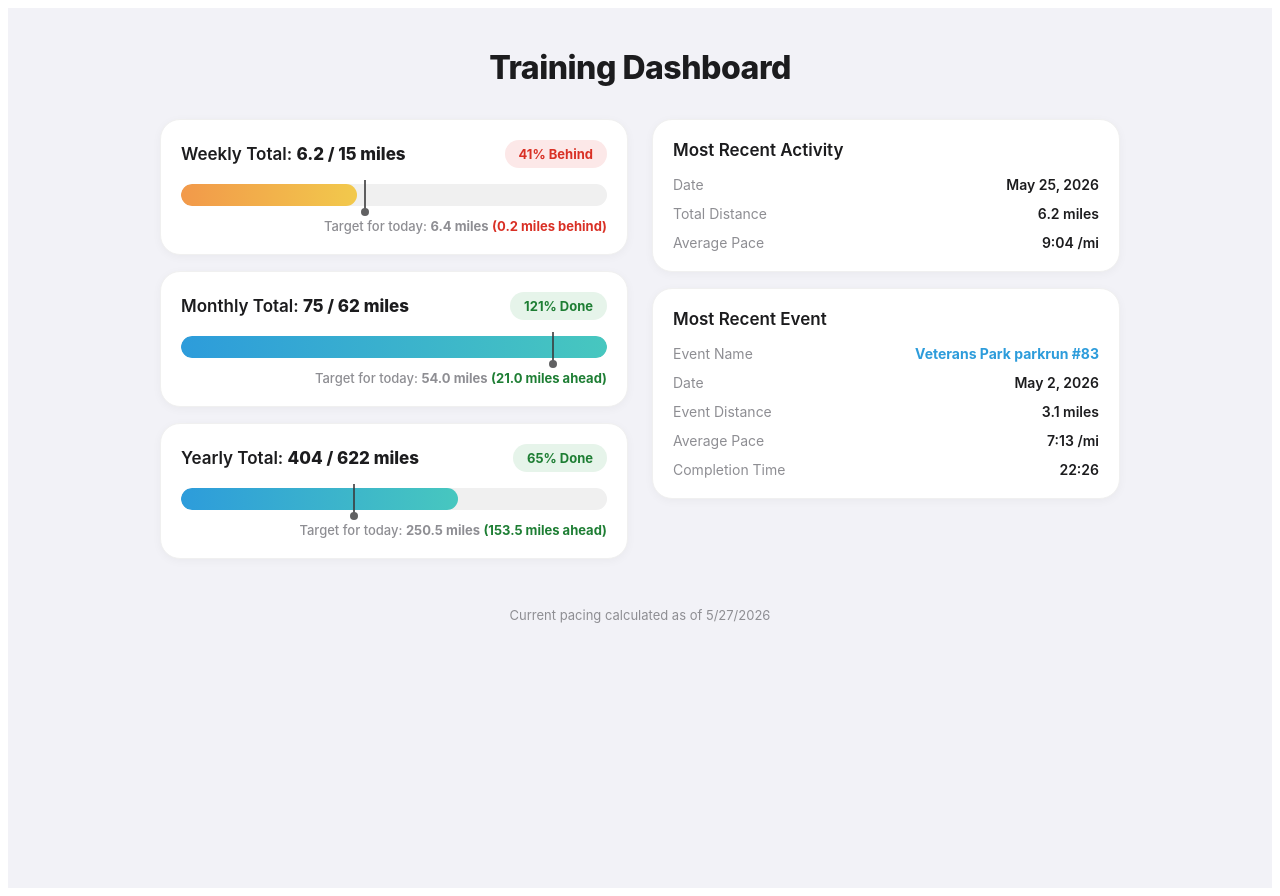
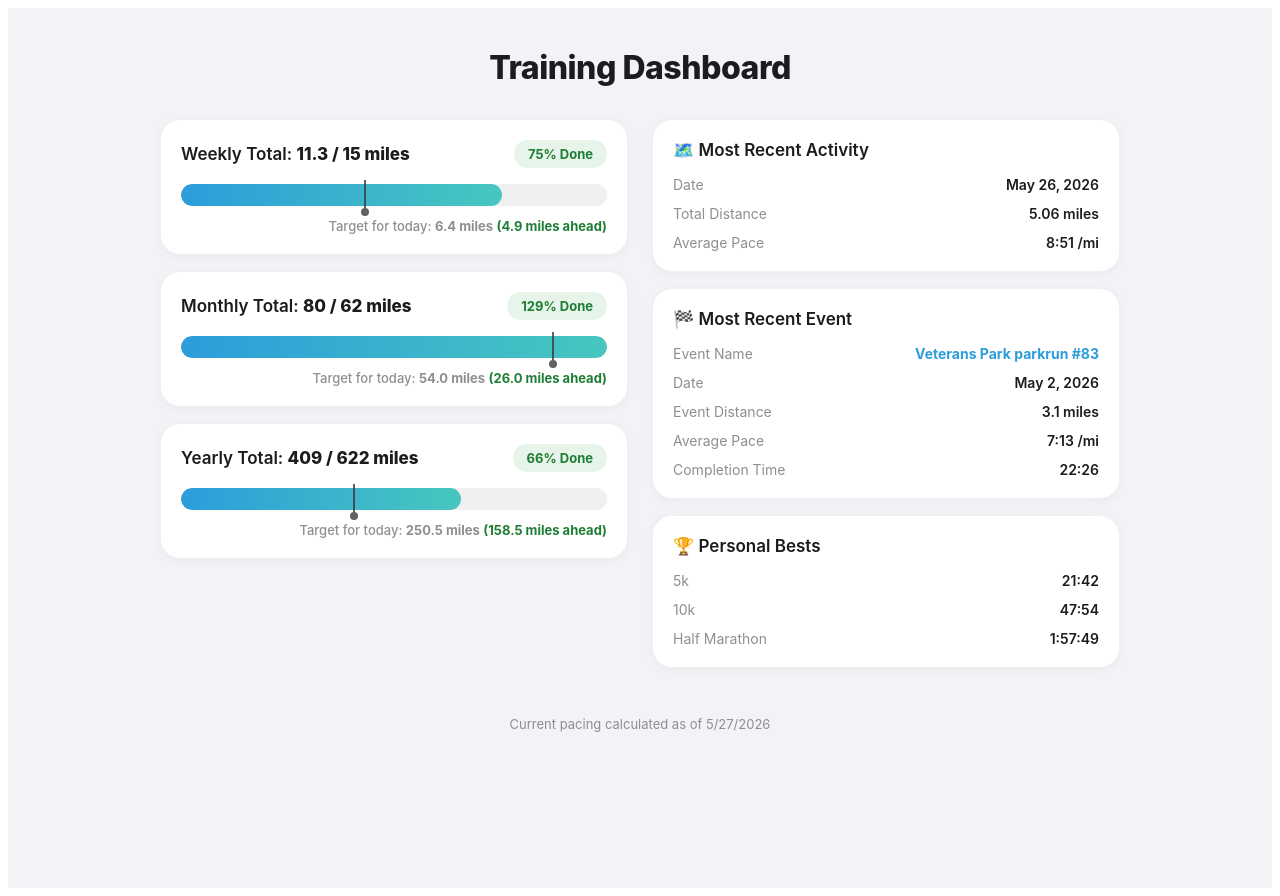
Before and after one commit to tdembows/runstats.io, a React (Vite) app: page / in a window 1280 px wide. Built offline with nearby package versions, Linux system fonts and the light colour scheme.

Commit message:
Recent activty renames along with personal bests

```diff
--- a/src/App.jsx
+++ b/src/App.jsx
@@ -34,6 +34,7 @@ import goals from './data/goals.json' assert { type: 'json' };
 import actuals from './data/actuals.json' assert { type: 'json' };
 import recentActivity from './data/recentActivity.json' assert { type: 'json' };
 import recentEvent from './data/recentEvent.json' assert { type: 'json' };
+import personalBests from './data/records.json' assert { type: 'json' };
 
 const defaultGoals = goals;
 const defaultActuals = actuals;
@@ -147,6 +148,22 @@ const SummaryCard = ({ title, details }) => (
   </div>
 );
 
+const PersonalBestsCard = () => (
+  <div style={styles.card}>
+    <div style={styles.cardHeader}>
+      <span style={styles.cardTitle}>🏆 Personal Bests</span>
+    </div>
+    <div style={styles.summaryList}>
+      {Object.entries(personalBests).map(([dist, time]) => (
+        <div key={dist} style={styles.summaryRow}>
+          <span style={styles.summaryLabel}>{dist}</span>
+          <span style={styles.summaryValue}>{time}</span>
+        </div>
+      ))}
+    </div>
+  </div>
+);
+
 // --- Main Application ---
 export default function TrainingDashboard({
   currentDate = new Date(),
@@ -190,7 +207,7 @@ export default function TrainingDashboard({
           {/* Right Column: Summaries */}
           <div style={styles.column}>
             <SummaryCard
-              title="Most Recent Activity"
+              title="🗺️ Most Recent Activity"
               details={[
                 { label: 'Date', value: defaultRecentActivity.date },
                 { label: 'Total Distance', value: defaultRecentActivity.distance },
@@ -199,7 +216,7 @@ export default function TrainingDashboard({
             />
 
             <SummaryCard
-              title="Most Recent Event"
+              title="🏁 Most Recent Event"
               details={[
                 { label: 'Event Name', value: defaultRecentEvent.name, url: defaultRecentEvent.url },
                 { label: 'Date', value: defaultRecentEvent.date },
@@ -208,6 +225,8 @@ export default function TrainingDashboard({
                 { label: 'Completion Time', value: defaultRecentEvent.completionTime },
               ]}
             />
+
+            <PersonalBestsCard />
           </div>
         </div>
 
--- a/src/data/actuals.json
+++ b/src/data/actuals.json
@@ -1,5 +1,5 @@
 {
-  "weekly": 6.2,
-  "monthly": 75,
-  "yearly": 404
+  "weekly": 11.3,
+  "monthly": 80,
+  "yearly": 409
 }
--- a/src/data/recentActivity.json
+++ b/src/data/recentActivity.json
@@ -1,5 +1,5 @@
 {
-  "date": "May 25, 2026",
-  "distance": "6.2 miles",
-  "averagePace": "9:04 /mi"
+  "date": "May 26, 2026",
+  "distance": "5.06 miles",
+  "averagePace": "8:51 /mi"
 }
--- /dev/null
+++ b/src/data/records.json
@@ -0,0 +1,5 @@
+{
+  "5k": "21:42",
+  "10k": "47:54",
+  "Half Marathon": "1:57:49"
+}
```
